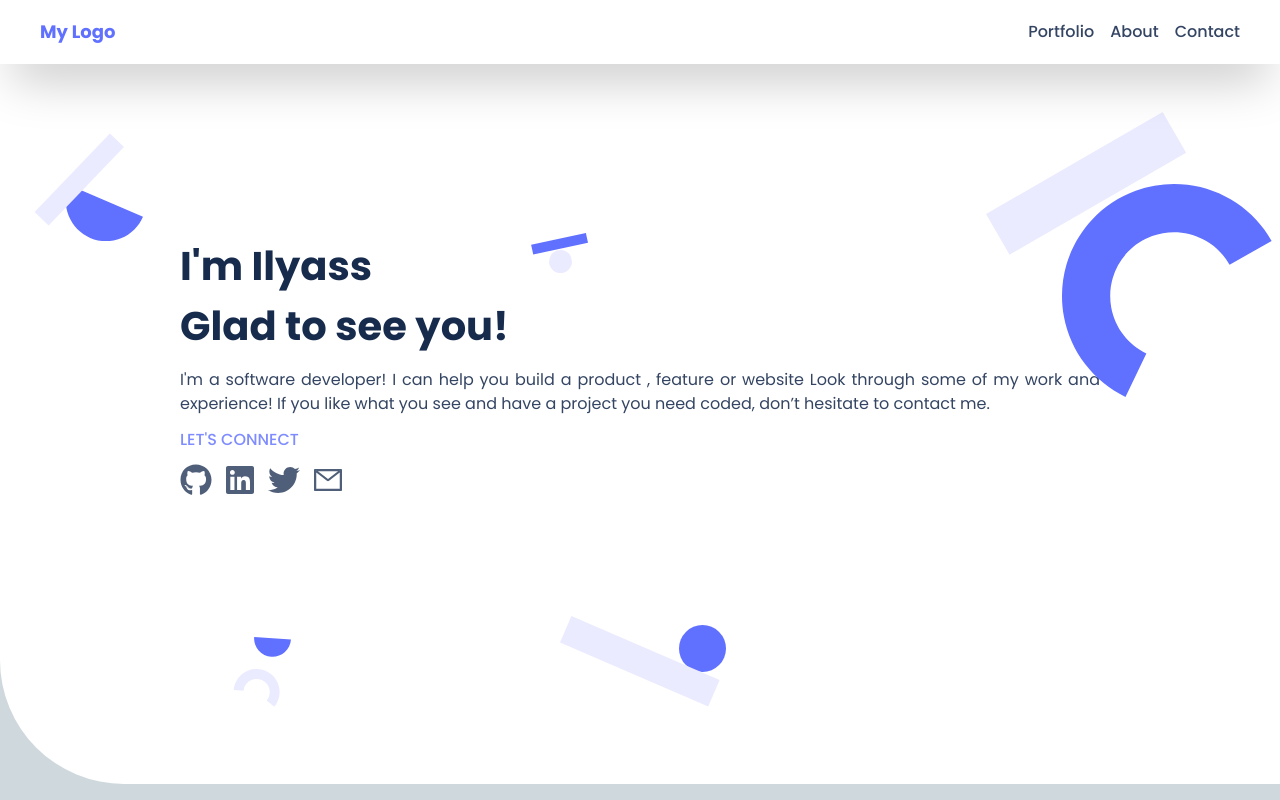
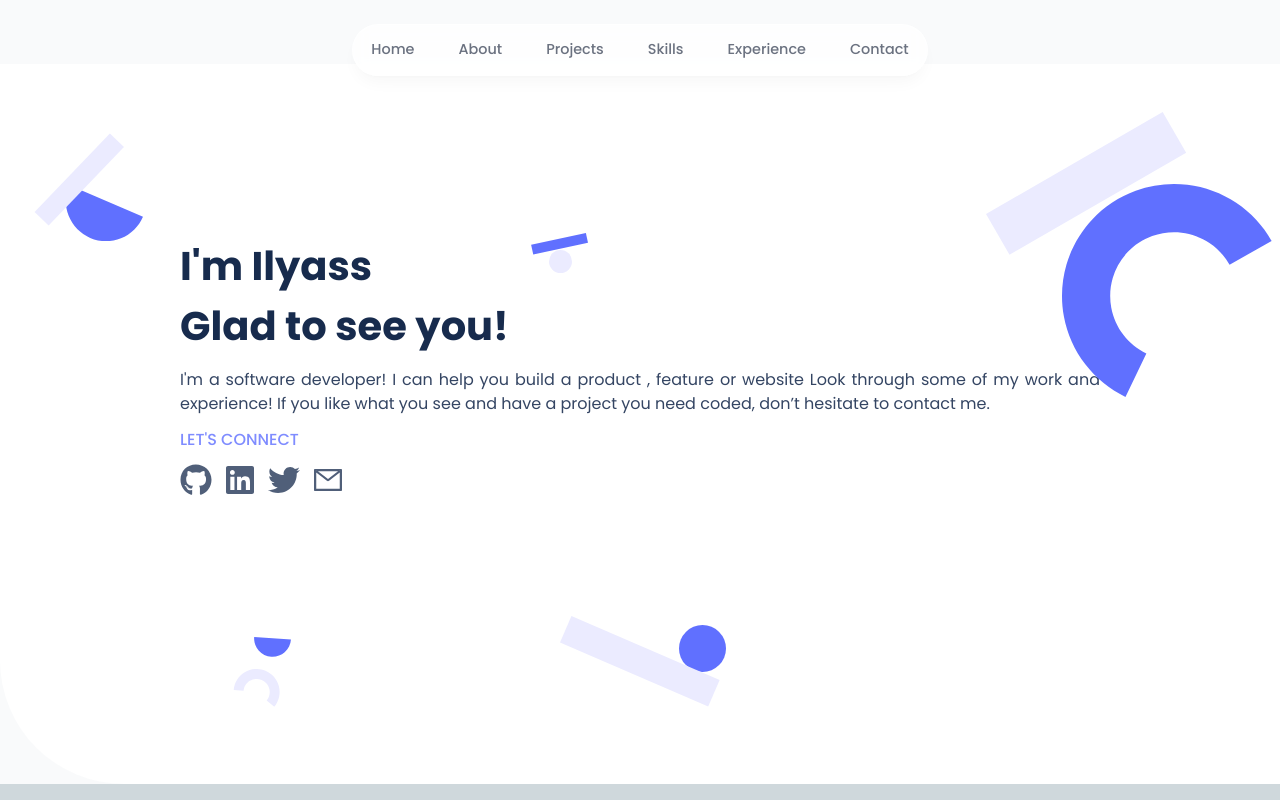
Before and after one commit to ilyassatlassi/portfolio-2024, a Next.js app: page / in a window 1280 px wide. Shown: the top 800 px of the page. Built offline with nearby package versions, Linux system fonts and the light colour scheme; no server answers.

Commit message:
Update header

```diff
--- a/package.json
+++ b/package.json
@@ -12,6 +12,8 @@
     "@prisma/client": "^5.5.2",
     "@react-email/components": "^0.0.11",
     "@react-email/tailwind": "^0.0.12",
+    "clsx": "^2.0.0",
+    "framer-motion": "^10.16.16",
     "next": "14.0.0",
     "react": "^18",
     "react-dom": "^18",
--- a/src/app/layout.tsx
+++ b/src/app/layout.tsx
@@ -11,7 +11,7 @@
 
 export const metadata: Metadata = {
   title: 'Portfolio',
-  description: 'Generated by create next app',
+  description: 'Personal Portfolio',
 }
 
 export default function RootLayout({
@@ -21,7 +21,7 @@
 }) {
   return (
     <html lang="en">
-      <body className={`${poppins.className } mt-16 bg-[#CFD8DC]`}>{children}
+      <body className={`${poppins.className } mt-16 bg-gray-50 text-gray-950`}>{children}
         <Toaster position='bottom-left'/>
       </body>
     </html>
--- a/src/app/page.tsx
+++ b/src/app/page.tsx
@@ -1,6 +1,6 @@
 
 import React from "react";
-import NavBar from "@/components/NavBar/Navbar";
+import NavBar from "@/components/Header/Header";
 import Hero from "@/components/Hero/Hero";
 import About from '@/components/About'
 import Contact from '@/components/Contact/Contact'
--- /dev/null
+++ b/src/components/Header/Header.tsx
@@ -0,0 +1,64 @@
+"use client";
+import { links } from "@/lib/data";
+import { motion } from "framer-motion";
+import Link from "next/link";
+import clsx from "clsx";
+
+const Header = () => {
+  return (
+    <header className="z-50 relative">
+      <motion.div
+        className="fixed top-0 left-1/2 h-[4.5rem] w-full rounded-none border
+         border-white border-opacity-40 bg-white bg-opacity-80 shadow-lg
+          shadow-black/[0.03] backdrop-blur-[0.5rem] sm:top-6 sm:h-[3.25rem]
+          sm:w-[36rem] sm:rounded-full dark:bg-gray-950 dark:border-black/40 dark:bg-opacity-75"
+        initial={{ y: -100, x: "-50%", opacity: 0 }}
+        animate={{ y: 0, x: "-50%", opacity: 1 }}
+      ></motion.div>
+      <nav className="flex fixed top-[0.15rem] left-1/2 h-12 -translate-x-1/2 py-2 sm:top-[1.7rem] sm:h-[initial] sm:py-0">
+        <ul className="flex w-[22rem] flex-wrap items-center justify-center gap-y-1 text-[0.9rem]
+         font-medium text-gray-500 sm:w-[initial] sm:flex-nowrap sm:gap-5">
+            {links.map((link) => (
+            <motion.li
+              className="h-3/4 flex items-center justify-center relative"
+              key={link.hash}
+              initial={{ y: -100, opacity: 0 }}
+              animate={{ y: 0, opacity: 1 }}
+            >
+              <Link
+                className={clsx(
+                  "flex w-full items-center justify-center px-3 py-3 hover:text-gray-950 transition dark:text-gray-500 dark:hover:text-gray-300",
+                //   {
+                //     "text-gray-950 dark:text-gray-200":
+                //     //   activeSection === link.name,
+                //   }
+                )}
+                href={link.hash}
+                // onClick={() => {
+                //   setActiveSection(link.name);
+                //   setTimeOfLastClick(Date.now());
+                // }}
+              >
+                {link.name}
+
+                {/* {link.name === activeSection && (
+                  <motion.span
+                    className="bg-gray-100 rounded-full absolute inset-0 -z-10 dark:bg-gray-800"
+                    layoutId="activeSection"
+                    transition={{
+                      type: "spring",
+                      stiffness: 380,
+                      damping: 30,
+                    }}
+                  ></motion.span>
+                )} */}
+              </Link>
+            </motion.li>
+          ))}
+         </ul>
+      </nav>
+    </header>
+  );
+};
+
+export default Header;
--- a/src/components/NavBar/Navbar.tsx
+++ /dev/null
@@ -1,103 +0,0 @@
-"use client"
-import { useState, useEffect } from "react";
-import Image from "next/image";
-import hamburger from "../../assets/normal-button-tertiary-icons-icon-menu.svg";
-import cancel from "../../assets/normal-button-tertiary-icons-icon-cancel.svg";
-import Link from "next/link";
-
-const NavBar = () => {
-  const [Nav, SetNav] = useState(false);
-  const [showHeader, setShowHeader] = useState(true);
-
-  useEffect(() => {
-    const handleScroll = () => {
-      if (window.scrollY > 100) {
-        setShowHeader(false);
-      } else {
-        setShowHeader(true);
-      }
-    };
-
-    window.addEventListener("scroll", handleScroll);
-
-    return () => {
-      window.removeEventListener("scroll", handleScroll);
-    };
-  }, []);
-
-  const handleNav = () => {
-    SetNav(!Nav);
-  };
-
-  const navAnimation = "transition delay-300 duration-2000 ease-in-out transform hover:scale-105"
-
-  return (
-    <header className={`${Nav ? "static" : "fixed"} bg-white top-0  py-0 px-6 w-full z-[99] shadow-sm lg:hover:shadow-2xl opacity-100 lg:hover:opacity-100 lg:transition-opacity lg:ease-in-out duration-300  ${showHeader ? "lg:shadow-2xl" : "lg:opacity-0"
-      }`}>
-
-      <div className={`${Nav ? "flex fixed inset-0 z-30 w-screen  bg-[#6070FF]  mix-blend-multiply  font-bold text-3xl backdrop-blur-2xl text-white p-3" : "hidden"}`}>
-        <div className="inline-block ">
-          <button onClick={handleNav} className="p-2 fixed right-6 top-3">
-            <Image priority={true} src={cancel} alt="Cancel button" />
-          </button>
-        </div>
-        <nav>
-          <ul className="flex flex-col pt-2 gap-2">
-            <li className="p-4">
-              <a
-                className="cursor-pointer hover:text-gray-400"
-                href="#project"
-                onClick={handleNav}
-              >
-                Portfolio
-              </a>
-            </li>
-            <li className="p-4">
-              <a className="cursor-pointer hover:text-gray-400" onClick={handleNav} href="#About">
-                About
-              </a>
-            </li>
-            <li className="p-4">
-              <a
-                className="cursor-pointer hover:text-gray-400"
-                href="#Contact" onClick={handleNav}
-              >
-                Contact
-              </a>
-            </li>
-          </ul>
-        </nav>
-      </div>
-      <div className={`max-w-[1200px] min-h-[4rem] mx-auto my-0 flex items-center justify-between `}>
-        <Link href={'/'} className="text-center cursor-pointer  text-[#6070FF] text-lg font-bold leading-tight">
-          My Logo
-        </Link>
-
-        <nav className="hidden lg:flex">
-          <ul className="flex gap-4 font-medium text-base">
-            <li className={navAnimation}>
-              <a className="text-[#344563]" href="#hero" >
-                Portfolio
-              </a>
-            </li>
-            <li className={navAnimation}>
-              <a className="text-[#344563]" href="#About">
-                About
-              </a>
-            </li>
-            <li className={navAnimation}>
-              <a className="text-[#344563]" href="#Contact">
-                Contact
-              </a>
-            </li>
-          </ul>
-        </nav>
-        <button onClick={handleNav} className="lg:hidden">
-          <Image priority={true} src={hamburger} alt="Hamburger button" />
-        </button>
-      </div>
-    </header>
-  );
-}
-
-export default NavBar
--- /dev/null
+++ b/src/lib/data.ts
@@ -0,0 +1,26 @@
+export const links = [
+    {
+      name: "Home",
+      hash: "#home",
+    },
+    {
+      name: "About",
+      hash: "#about",
+    },
+    {
+      name: "Projects",
+      hash: "#projects",
+    },
+    {
+      name: "Skills",
+      hash: "#skills",
+    },
+    {
+      name: "Experience",
+      hash: "#experience",
+    },
+    {
+      name: "Contact",
+      hash: "#contact",
+    },
+  ] as const;
```
Also changed, not shown: 1 other file (tests, documents, lock files or other folders).
